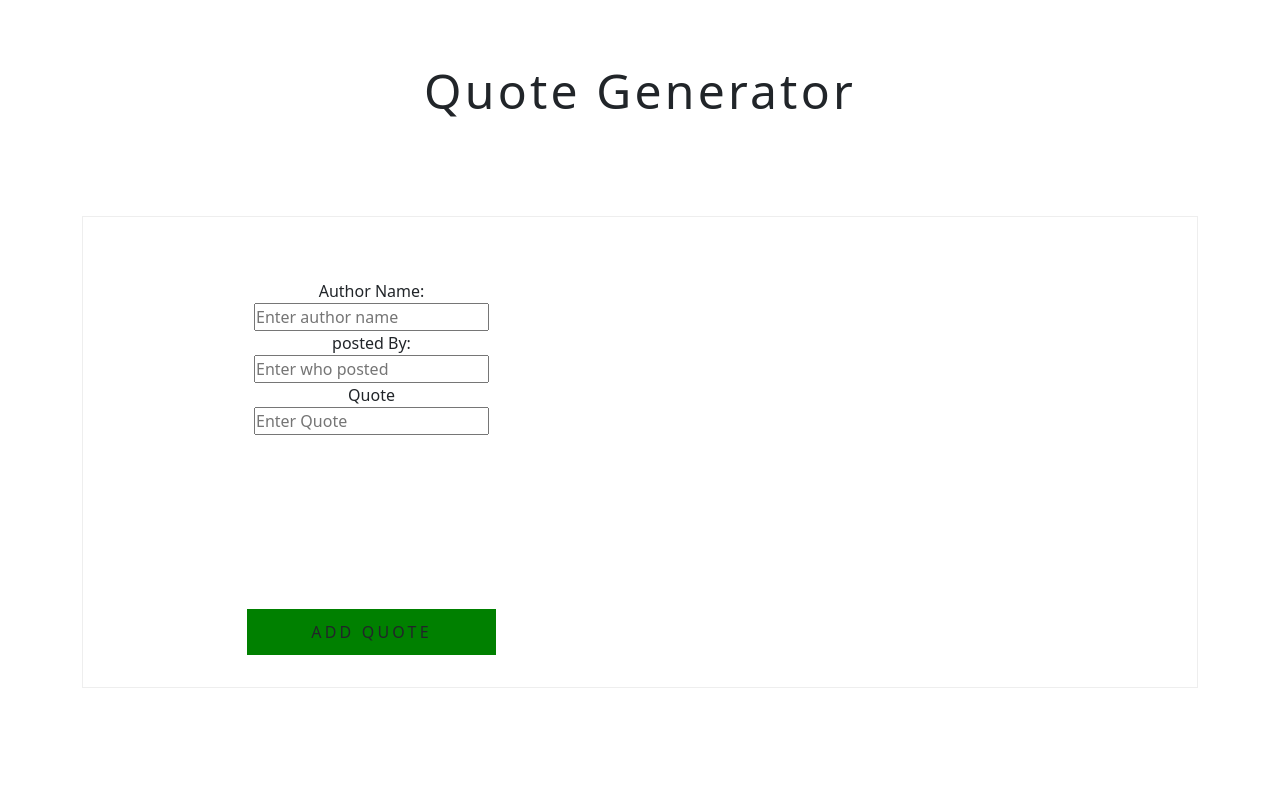
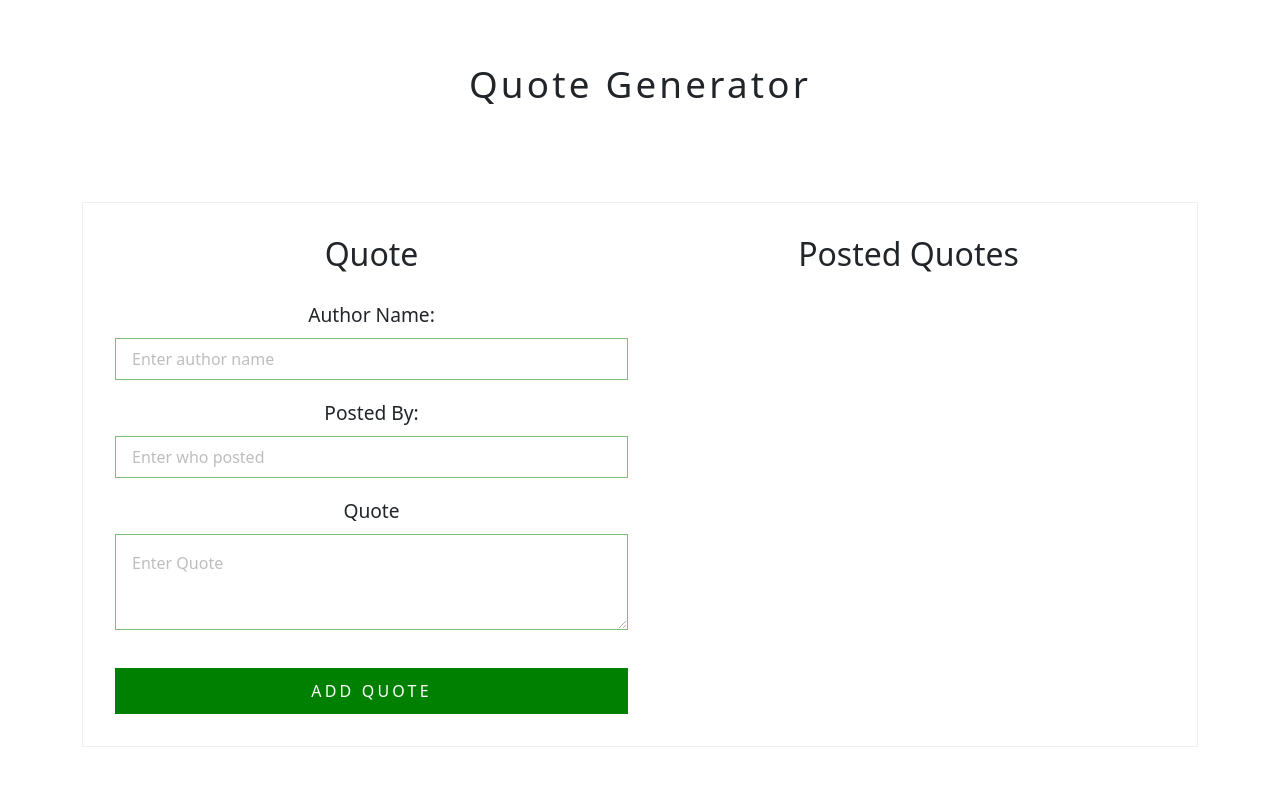
Before and after one commit to fobiero/Core_IP_1-_Quote-generator, an Angular app: page / in a window 1280 px wide. Shown: the top 786 px of the page. Built offline with nearby package versions, Linux system fonts and the light colour scheme.

Commit message:
finished Ui build

```diff
--- a/src/app/app.component.css
+++ b/src/app/app.component.css
@@ -0,0 +1,4 @@
+.head-tle {
+    font-weight: 300;
+    /* text-align: center; */
+}
--- a/src/app/app.component.html
+++ b/src/app/app.component.html
@@ -21,7 +21,7 @@
                 </div>
                 <!-- posted quotes  -->
                 <div class="col-md-6">
-
+                    <h2 class="head-tle">Posted Quotes</h2>
                 </div>
             </div>
         </div>
--- a/src/app/component/button/button.component.css
+++ b/src/app/component/button/button.component.css
@@ -6,4 +6,11 @@
     text-transform: uppercase;
     font-size: 1rem;
     letter-spacing: .2rem;
+    width: 100%;
+    color: #fff;
 }
+
+.btn:hover {
+    outline: none;
+    color: #fff;
+}
--- a/src/app/component/form/form.component.css
+++ b/src/app/component/form/form.component.css
@@ -0,0 +1,43 @@
+form {
+    padding: 0 0 2rem 0;
+}
+
+h2 {
+    font-weight: 300;
+    font-size: 2rem;
+}
+
+label {
+    padding: 1.2rem 0 .5rem 0;
+    text-transform: capitalize;
+    font-size: 1.2rem;
+}
+
+input {
+    width: 100%;
+    padding: .5rem 1rem;
+    outline: none;
+    opacity: .5;
+    border: 1px solid green;
+}
+
+input::placeholder {
+    /* padding: 1rem; */
+    color: #000;
+    opacity: .5;
+}
+
+textarea {
+    width: 100%;
+    outline: none;
+    border: 1px solid green;
+    height: 6rem;
+    opacity: .5;
+    padding: 1rem;
+    align-items: center;
+}
+
+textarea::placeholder {
+    color: #000;
+    opacity: .5;
+}
--- a/src/app/component/form/form.component.html
+++ b/src/app/component/form/form.component.html
@@ -1,6 +1,5 @@
-<div class="container">
-    <div class="row">
 <form action="">
+    <h2>Quote</h2>
     <div class="author">
         <label for="">Author Name:</label> <br>
         <input type="text" placeholder="Enter author name">
@@ -11,8 +10,6 @@
     </div>
     <div class="quote">
         <label for="">Quote</label> <br>
-                <input type="text" placeholder="Enter Quote ">
+        <textarea type="text" placeholder="Enter Quote "></textarea>
     </div>
 </form>
-    </div>
-</div>
--- a/src/app/component/header/header.component.css
+++ b/src/app/component/header/header.component.css
@@ -1,7 +1,6 @@
 h1 {
     text-align: center;
     padding: 2rem 0;
-    font-size: 3rem;
-    font-weight: 400;
+    font-size: 2.3rem;
     letter-spacing: .2rem;
 }
```
Lines whose indentation alone changed are shown as unchanged.
